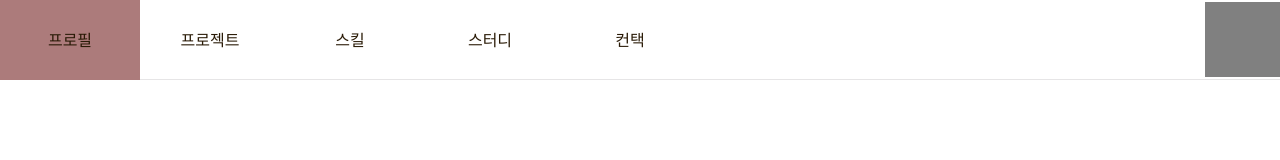
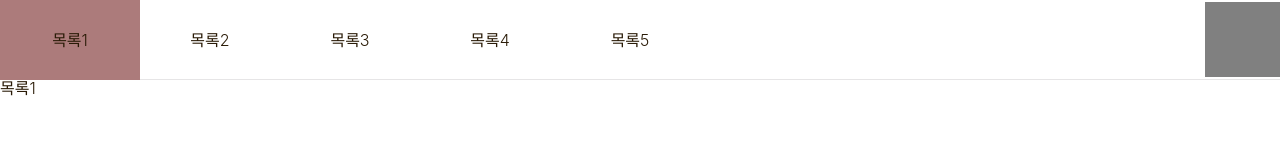
Before and after one commit to 2doh/portfolio, a Vue app: page / in a window 1280 px wide. Shown: the top 160 px of the page. Built offline with nearby package versions, Linux system fonts and the light colour scheme.

Commit message:
docs : vuex 적용 중

```diff
--- a/package.json
+++ b/package.json
@@ -9,6 +9,7 @@
   },
   "dependencies": {
     "core-js": "^3.8.3",
+    "js-cookie": "^3.0.5",
     "vue": "^3.2.13",
     "vuex": "^4.0.2"
   },
--- a/src/components/layout/BaseHeader.vue
+++ b/src/components/layout/BaseHeader.vue
@@ -34,7 +34,7 @@ export default {
   },
   data() {
     return {
-      title: ["프로필", "프로젝트", "스킬", "스터디", "컨택"],
+      title: ["목록1", "목록2", "목록3", "목록4", "목록5"],
       activeIndex: 0,
     };
   },
--- a/src/store/index.js
+++ b/src/store/index.js
@@ -2,7 +2,7 @@ import { createStore } from "vuex";
 
 const store = createStore({
   state: {
-    initTitle: "",
+    initTitle: "목록1",
   },
   getters: {
     getTitle(state) {
```
Also changed, not shown: 1 other file (tests, documents, lock files or other folders).
